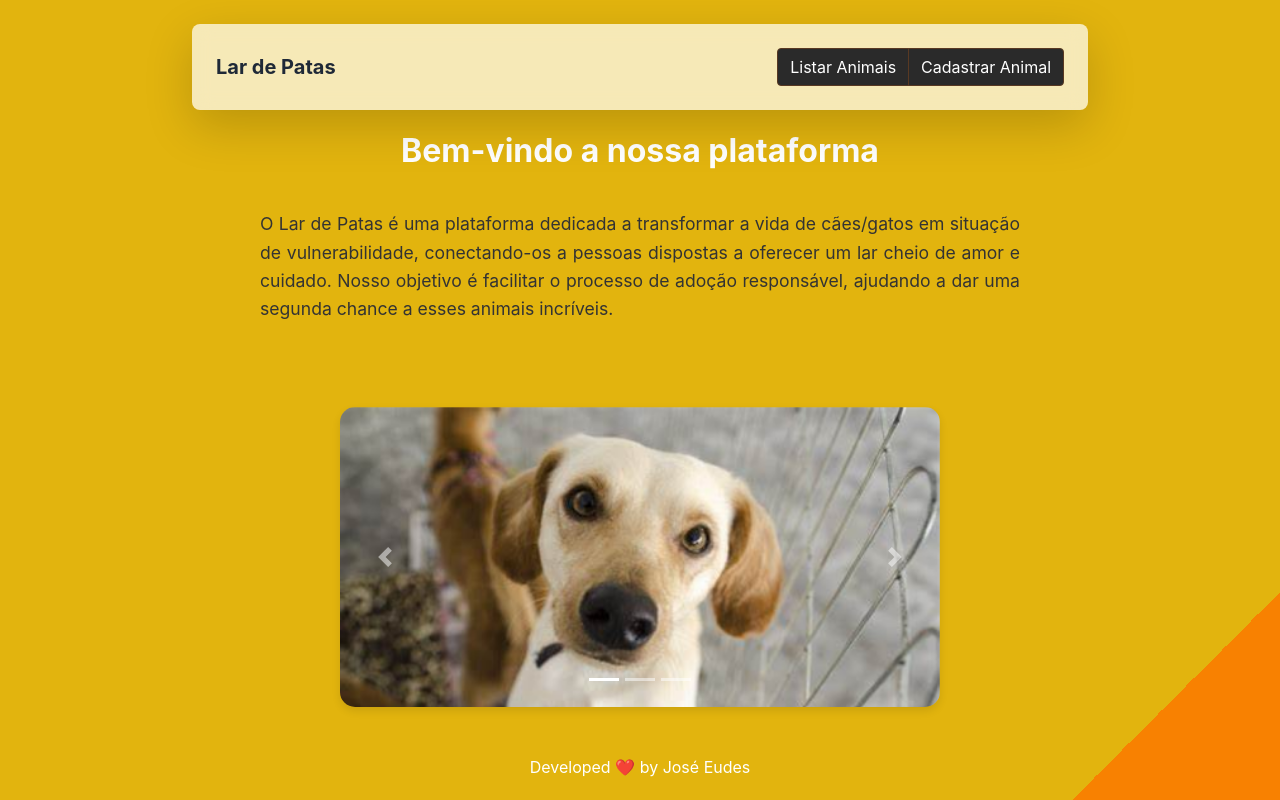
After one commit to Eudesps/lar_de_patas, a Django app: page /home/ in a window 1280 px wide. The commit adds this page. Run offline with Django 5.2, Linux system fonts and the light colour scheme; a user stored in the database is signed in; some libraries are stand-ins or nearby versions.

Commit message:
modificações

```diff
--- a/animais/templates/base.html
+++ b/animais/templates/base.html
@@ -24,12 +24,27 @@
         footer {
             color: white;
         }
+        #nav-btn-group .btn-primary.active,
+        #nav-btn-group .btn-primary:active,
+        #nav-btn-group .show > .btn-primary.dropdown-toggle {
+            background-color:rgb(42, 42, 42); /* Nova cor de fundo */
+            border-color:rgb(89, 57, 34); /* Nova cor da borda */
+            color: #ffffff; /* Cor do texto */
+        }
+        #nav-btn-group .btn-primary {
+            background-color: rgb(42, 42, 42); /* Nova cor de fundo */
+            border-color: rgb(89, 57, 34); /* Nova cor da borda */
+            color: #ffffff; /* Cor do texto */
+        }
     </style>
 
     <script src="https://unpkg.com/vue@3.5.13/dist/vue.global.js"></script>
     <script src="https://cdn.tailwindcss.com"></script>
 
     <!-- Bootstrap -->
+    <!-- Bootstrap CSS -->
+    {% load static %}
+    <link href="{% static 'css/bootstrap.min.css' %}" rel="stylesheet">
     <link rel="stylesheet" href="https://stackpath.bootstrapcdn.com/bootstrap/4.1.3/css/bootstrap.min.css" integrity="sha384-MCw98/SFnGE8fJT3GXwEOngsV7Zt27NXFoaoApmYm81iuXoPkFOJwJ8ERdknLPMO" crossorigin="anonymous">
 
     <script src="https://code.jquery.com/jquery-3.3.1.slim.min.js" integrity="sha384-q8i/X+965DzO0rT7abK41JStQIAqVgRVzpbzo5smXKp4YfRvH+8abtTE1Pi6jizo" crossorigin="anonymous"></script>
@@ -40,7 +55,15 @@
         <!-- Navigation Bar -->
         <nav class="blur-nav px-6 py-4 shadow-lg mx-auto mt-4 max-w-4xl rounded-lg shadow-lg px-6 py-4">
             <div class="flex items-center justify-between">
-                <h1 class="text-xl font-bold text-gray-800">Lar de Patas</h1>
+
+                <h1 class="text-xl font-bold text-gray-800">
+                    <a href="{% url 'home' %}" >Lar de Patas</a>
+                    </h1>
+
+                <div class="btn-group" id ="nav-btn-group">
+                    <a href="{% url 'listar_animais' %}" class="btn btn-primary active" aria-current="page">Listar Animais</a>
+                    <a href="{% url 'adicionar_animal' %}" class="btn btn-primary">Cadastrar Animal</a>
+                </div>
             </div>
         </nav>
 
--- /dev/null
+++ b/animais/templates/home.html
@@ -0,0 +1,77 @@
+{% extends 'base.html' %}
+{% block title %}Detalhes do Animal{% endblock %}
+{% block content %}
+<style>
+   h2 {
+      font-size: 2rem; /* Ajuste o tamanho */
+      font-weight: bold; /* Torne o texto em negrito */
+      color: #ffffff; /* Cor do texto */
+      text-align: center; /* Centralize o texto */
+      margin-bottom: 20px; /* Espaçamento inferior */
+      margin-top: 60px;
+  }
+  #carouselExampleIndicators {
+   max-width: 600px; /* Define a largura máxima */
+   margin: 0 auto; /* Centraliza o carrossel */
+   border-radius: 15px; /* Arredonda as bordas do carrossel */
+   overflow: hidden; /* Garante que o conteúdo respeite o arredondamento */
+   box-shadow: 0 4px 8px rgba(0, 0, 0, 0.1); /* Adiciona uma sombra para destacar */
+}
+
+#carouselExampleIndicators .carousel-inner {
+   height: 300px; /* Define a altura do carrossel */
+}
+#carouselExampleIndicators .carousel-inner img {
+   width: 100%; /* Garante que a largura ocupe 100% */
+   height: 100%; /* Garante que a altura ocupe todo o espaço disponível */
+   object-fit: cover; /* Cobre completamente o contêiner sem distorcer */
+}
+.text-home {
+   max-width: 800px; /* Limita a largura do parágrafo */
+   margin: 0 auto; /* Centraliza o parágrafo horizontalmente */
+   padding: 20px; /* Adiciona espaçamento interno */
+   text-align: justify; /* Alinha o texto de forma justificada */
+   font-size: 1.1rem; /* Define o tamanho da fonte */
+   line-height: 1.6; /* Ajusta o espaçamento entre linhas */
+   color: #333; /* Define a cor do texto */
+}
+</style>
+
+   <h2>Bem-vindo a nossa plataforma</h2>
+
+      <p class="text-home">
+      O Lar de Patas é uma plataforma dedicada a transformar a vida de cães/gatos em situação de vulnerabilidade, conectando-os a pessoas dispostas a oferecer um lar cheio de amor e cuidado. Nosso objetivo é facilitar o processo de adoção responsável, ajudando a dar uma segunda chance a esses animais incríveis.
+      </p>
+
+      {% load static %}
+
+      <!-- Carousel -->
+      <div id="carouselExampleIndicators" class="carousel slide" style="margin-top: 4rem;" data-ride="carousel">
+          <ol class="carousel-indicators">
+              <li data-target="#carouselExampleIndicators" data-slide-to="0" class="active"></li>
+              <li data-target="#carouselExampleIndicators" data-slide-to="1"></li>
+              <li data-target="#carouselExampleIndicators" data-slide-to="2"></li>
+          </ol>
+          <div class="carousel-inner">
+              <div class="carousel-item active">
+                  <img class="d-block w-100" src="{% static 'img/OIP.jpeg' %}" alt="Primeiro Slide">
+              </div>
+              <div class="carousel-item">
+                  <img class="d-block w-100" src="{% static 'img/R.jpeg' %}" alt="Segundo Slide">
+              </div>
+              <div class="carousel-item">
+                  <img class="d-block w-100" src="{% static 'img/Zeus-cachorro_10.jpeg' %}" alt="Terceiro Slide">
+              </div>
+          </div>
+          <a class="carousel-control-prev" href="#carouselExampleIndicators" role="button" data-slide="prev">
+              <span class="carousel-control-prev-icon" aria-hidden="true"></span>
+              <span class="sr-only">Anterior</span>
+          </a>
+          <a class="carousel-control-next" href="#carouselExampleIndicators" role="button" data-slide="next">
+              <span class="carousel-control-next-icon" aria-hidden="true"></span>
+              <span class="sr-only">Próximo</span>
+          </a>
+      </div>
+
+
+{% endblock %}
--- a/animais/urls.py
+++ b/animais/urls.py
@@ -1,7 +1,10 @@
 from django.urls import path
-from .views import listar_animais, adicionar_animal, atualizar_animal, detalhes_animal, excluir_animal
+from .views import listar_animais, adicionar_animal, atualizar_animal, detalhes_animal, excluir_animal, custom_login, custom_logout, home_page
 
 urlpatterns = [
+    path('login/', custom_login, name='login'),
+    path('logout/',custom_logout,name='logout'),
+    path('home/',home_page,name='home'),
     path('animais/', listar_animais, name='listar_animais'),
     path('animal/adicionar/', adicionar_animal, name='adicionar_animal'),
     path('animal/editar/<int:pk>/', atualizar_animal, name='atualizar_animal'),
--- a/animais/views.py
+++ b/animais/views.py
@@ -1,12 +1,19 @@
 # Create your views here.
 from django.shortcuts import render, redirect
 from .models import Animal
+from django.contrib.auth.decorators import login_required
+from django.contrib.auth import authenticate, login
+from django.contrib import messages
+from django.shortcuts import render, get_object_or_404
+from .forms import AnimalForm
+from django.contrib.auth import logout
 
+@login_required
 def listar_animais(request):
     animais = Animal.objects.all()
     return render(request, 'listar_animais.html', {'animais': animais})
 
-from .forms import AnimalForm
+@login_required
 def adicionar_animal(request):
     if request.method == 'POST':
         form = AnimalForm(request.POST)
@@ -17,8 +24,7 @@ def adicionar_animal(request):
         form = AnimalForm()
     return render(request, 'adicionar_animal.html', {'form': form})
 
-from django.shortcuts import get_object_or_404
-
+@login_required
 def atualizar_animal(request, pk):
     produto = get_object_or_404(Animal, pk=pk)
 
@@ -32,14 +38,39 @@ def atualizar_animal(request, pk):
 
     return render(request, 'atualizar_animal.html', {'form': form, 'animal': Animal})
 
-from django.shortcuts import render, get_object_or_404
-
+@login_required
 def detalhes_animal(request, pk):
     animal = get_object_or_404(Animal, pk=pk)
     return render(request, 'detalhes_Animal.html', {'Animal': animal})
 
+@login_required
 def excluir_animal(request, pk):
     produto = get_object_or_404(Animal, pk=pk)
     if request.method in ['POST', 'GET']:
         produto.delete()
     return redirect('listar_animais')
+
+
+
+def custom_login(request):
+    if request.method == 'POST':
+        username = request.POST['username']
+        password = request.POST['password']
+        user = authenticate (request, username=username, password=password)
+        if user is not None:
+            login(request, user)
+            return redirect('home')
+        else:
+            messages.error(request, 'Usuário ou senha incorretos.')
+            return render(request, 'login.html')
+    else:
+        return render (request, 'login.html')
+
+@login_required
+def custom_logout(request):
+    logout (request)
+    return redirect('login')
+
+@login_required
+def home_page(request):
+    return render(request, 'home.html')
--- a/lar_de_patas/settings.py
+++ b/lar_de_patas/settings.py
@@ -118,6 +118,11 @@ USE_TZ = True
 
 STATIC_URL = 'static/'
 
+# Diretório onde seus arquivos estáticos estão localizados
+STATICFILES_DIRS = [
+    BASE_DIR / "static",
+]
+
 # Default primary key field type
 # https://docs.djangoproject.com/en/5.1/ref/settings/#default-auto-field
 
```
Also changed, not shown: animais/forms.py (+22 -0 lines), animais/templates/adicionar_animal.html (+76 -2 lines), animais/templates/atualizar_animal.html (+12 -0 lines), animais/templates/detalhes_animal.html (+11 -0 lines), animais/templates/listar_animais.html (+64 -6 lines), animais/templates/login.html (added, +45 -0 lines), db.sqlite3, static/img/OIP.jpeg (renamed from img/OIP.jpeg), static/img/R.jpeg (renamed from img/R.jpeg), static/img/Zeus-cachorro_10.jpeg (renamed from img/Zeus-cachorro_10.jpeg), static/img/cachorro.jpeg (added), static/img/cachorro1.png (added), static/img/gato.jpeg (added), static/img/gato1.png (added), 1 more files.
